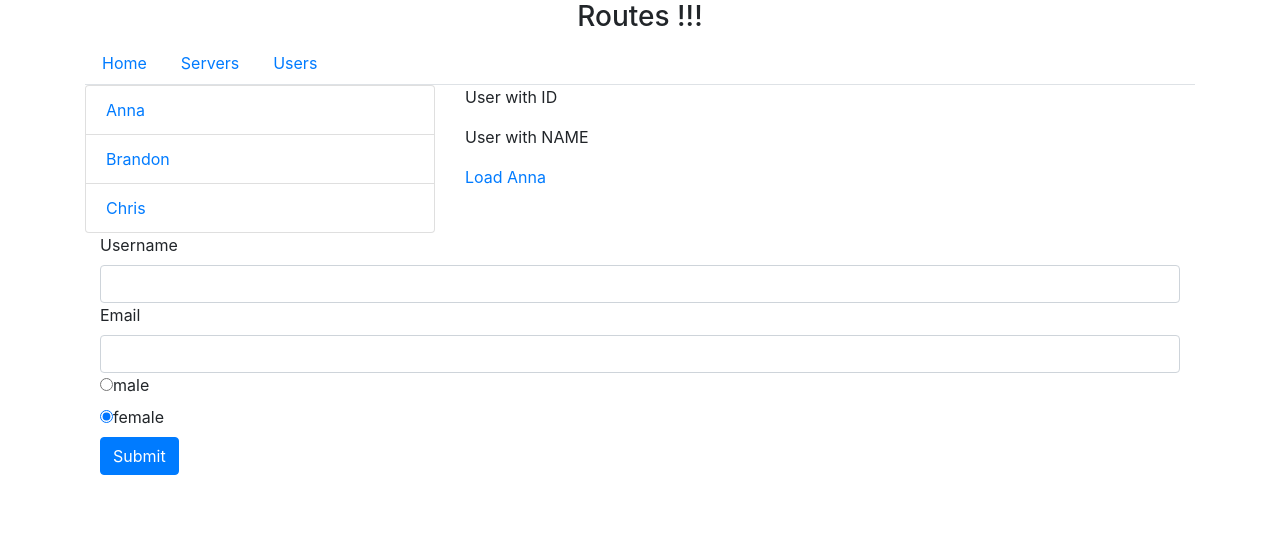
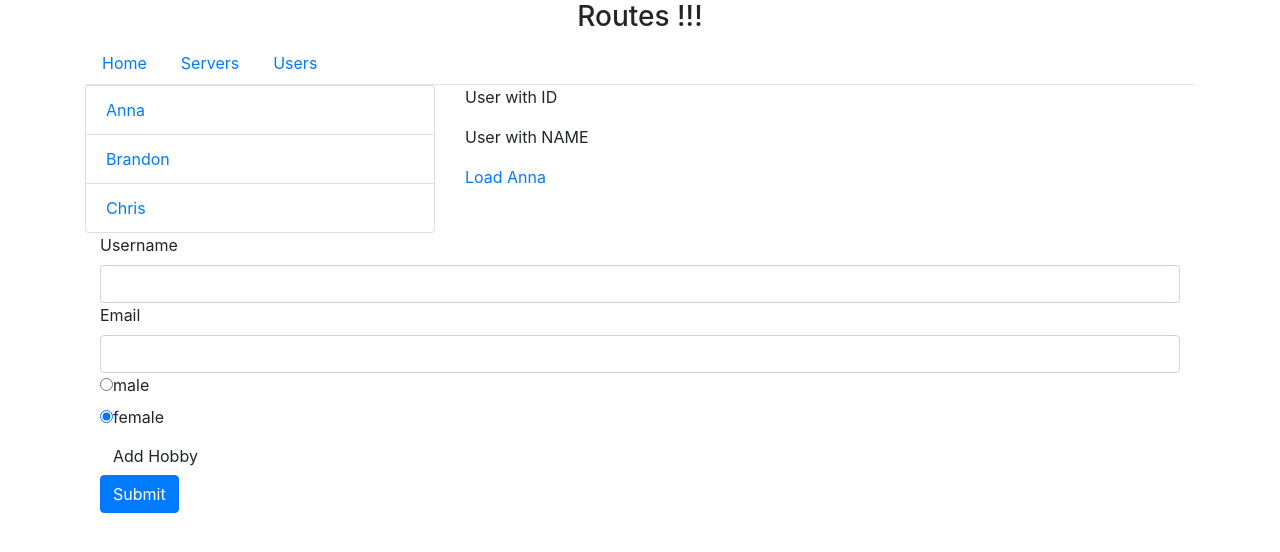
Before and after one commit to SmachuloTetiana/routes, an Angular app: page /users in a window 1280 px wide. Shown: the top 552 px of the page. Built offline with nearby package versions, Linux system fonts and the light colour scheme.

Commit message:
added formArray

```diff
--- a/src/app/control-form/control-form.component.html
+++ b/src/app/control-form/control-form.component.html
@@ -31,6 +31,16 @@
                 [value]="gender">{{ gender }}
             </label>
         </div>
+
+        <div>
+          <div
+            formArrayName="hobbies"
+            *ngFor="let hobby of signupForm.controls.hobbies.controls; let i = index">
+            <input type="text" class="form-control" formControlName="{{i}}">
+          </div>
+          <button type="button" class="btn" (click)="addHobby()">Add Hobby</button>
+        </div>
+
         <button type="submit" class="btn btn-primary">Submit</button>
       </form>
     </div>
--- a/src/app/control-form/control-form.component.ts
+++ b/src/app/control-form/control-form.component.ts
@@ -1,5 +1,5 @@
 import { Component, OnInit } from '@angular/core';
-import { FormControl, FormGroup, Validators } from '@angular/forms';
+import { FormControl, FormGroup, Validators, FormArray } from '@angular/forms';
 
 @Component({
   selector: 'app-control-form',
@@ -19,7 +19,8 @@ export class ControlFormComponent implements OnInit {
         'name': new FormControl(null, Validators.required),
         'email': new FormControl(null, [Validators.required, Validators.email])
       }),
-      'gender': new FormControl('female')
+      'gender': new FormControl('female'),
+      'hobbies': new FormArray([])
     })
   }
 
@@ -27,4 +28,9 @@ export class ControlFormComponent implements OnInit {
     console.log(this.signupForm);
   }
 
+  addHobby() {
+    const control = <FormArray>this.signupForm.controls.hobbies;
+    control.push(new FormControl());
+  }
+
 }
```
Also changed, not shown: 1 other file (tests, documents, lock files or other folders).
